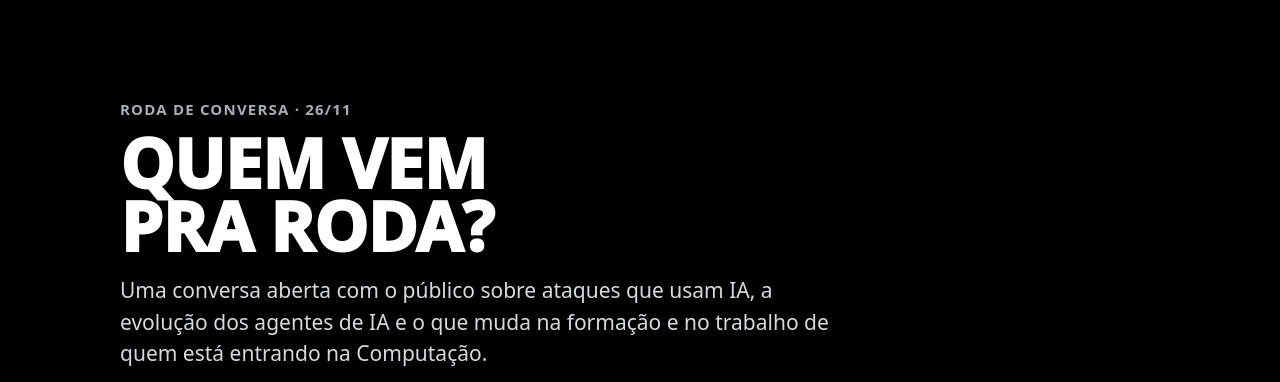
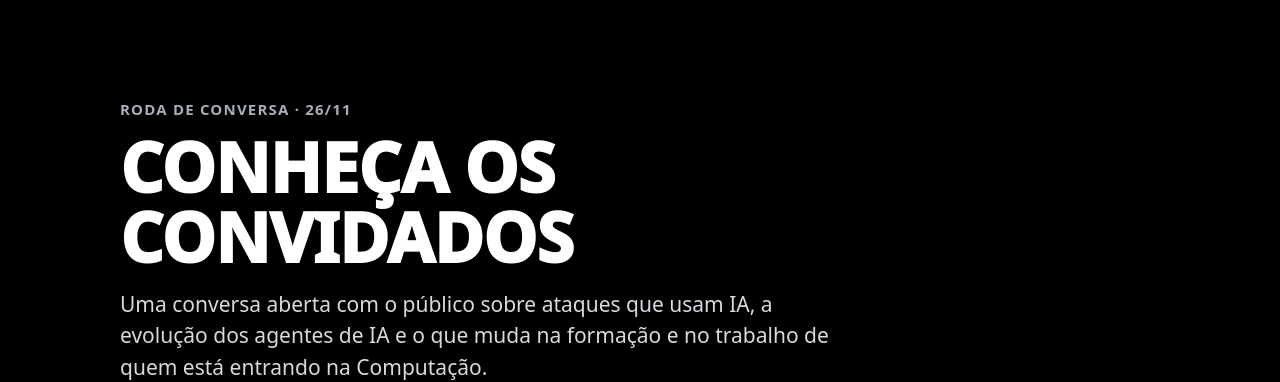
Before and after one commit to Joaodev1409/ia-no-cct, a plain HTML site: page index.html in a window 1280 px wide. Shown: the part 4620-5002 px from the top of the page. Drawn offline with nearby package versions, Linux system fonts and the light colour scheme; animation ran at ten frames a second; a web font is replaced by a local one.

Commit message:
Troca o título da seção de convidados para Conheça os convidados

```diff
--- a/index.html
+++ b/index.html
@@ -330,7 +330,7 @@
   <section id="roda">
     <div class="wrap">
       <p class="eyebrow">Roda de conversa · 26/11</p>
-      <h2 class="display">Quem vem<br>pra roda?</h2>
+      <h2 class="display" style="line-height:1.02">Conheça os<br>convidados</h2>
       <p class="intro">Uma conversa aberta com o público sobre ataques que usam IA, a evolução dos agentes de IA e o que muda na formação e no trabalho de quem está entrando na Computação.</p>
       <div class="guests" id="guests"></div>
       <p class="mediacao"><b>Mediação:</b> Hellida Louize Lima Duarte Gomes e João Victor da Silva Almeida Guimarães</p>
```
